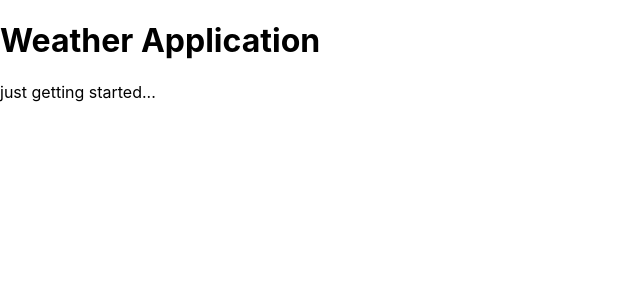
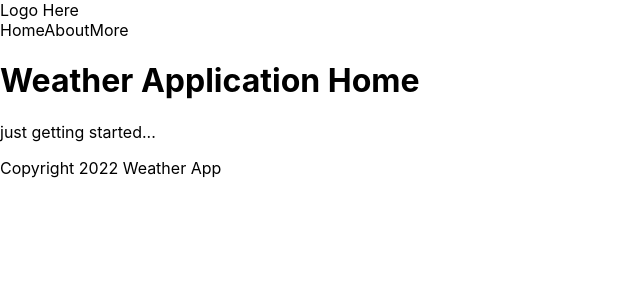
Before and after one commit to JTWhite/weather_app, a Next.js app in the folder next_weather_app/: page /home in a window 1280 px wide. Shown: the top 300 px of the page, without its empty margins (0-640 px from the left). Built offline with nearby package versions, Linux system fonts and the light colour scheme.

Commit message:
Nav and footer wrapper

```diff
--- a/next_weather_app/comps/Layout.tsx
+++ b/next_weather_app/comps/Layout.tsx
@@ -1,7 +1,13 @@
-const Layout = () => {
+import Navbar from "./Navbar"
+import Footer from "./Footer"
+import { PropsWithChildren } from 'react'
+
+const Layout = ({ children }: PropsWithChildren) => {
     return (
         <div>
-            ...
+            <Navbar />
+            {children}
+            <Footer />
         </div>
     )
 }
--- a/next_weather_app/comps/Navbar.tsx
+++ b/next_weather_app/comps/Navbar.tsx
@@ -4,9 +4,9 @@ const Navbar = () => {
     return (
         <nav>
             <div>Logo Here</div>
-            <Link href="/home">Home</Link>
-            <Link href="/home/about">About</Link>
-            <Link href="/home/more">More</Link>
+            <Link href="/home"><a>Home</a></Link>
+            <Link href="/home/about"><a>About</a></Link>
+            <Link href="/home/more"><a>More</a></Link>
         </nav>
     )
 }
--- a/next_weather_app/pages/_app.tsx
+++ b/next_weather_app/pages/_app.tsx
@@ -1,8 +1,13 @@
 import '../styles/globals.css'
 import type { AppProps } from 'next/app'
+import Layout from '../comps/Layout'
 
 function MyApp({ Component, pageProps }: AppProps) {
-  return <Component {...pageProps} />
+  return (
+    <Layout>
+      <Component {...pageProps} />
+    </Layout>
+  )
 }
 
 export default MyApp
--- a/next_weather_app/pages/home/index.tsx
+++ b/next_weather_app/pages/home/index.tsx
@@ -2,10 +2,12 @@ import { NextPage } from "next"
 
 const Home: NextPage = () => {
     return (
-        <div>
-            <h1>Weather Application</h1>
-            <p>just getting started...</p>
-        </div>
+        <>
+            <div>
+                <h1>Weather Application Home</h1>
+                <p>just getting started...</p>
+            </div>
+        </>
     )
 }
 
--- a/next_weather_app/pages/index.tsx
+++ b/next_weather_app/pages/index.tsx
@@ -3,6 +3,7 @@ import Head from 'next/head'
 import Image from 'next/image'
 import styles from '../styles/Home.module.css'
 import Link from 'next/link'
+import Layout from '../comps/Layout'
 
 const Home: NextPage = () => {
   return (
```
Also changed, not shown: next_weather_app/pages/home/about.tsx (added, +9 -0 lines), next_weather_app/pages/home/more.tsx (added, +9 -0 lines).
